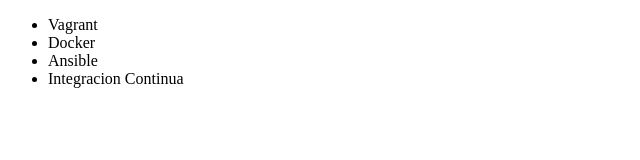
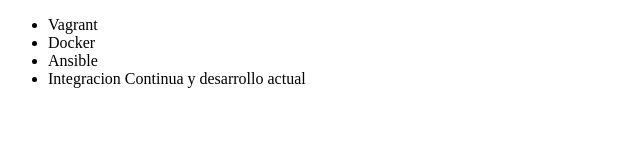
Before and after one commit to mariano1997AR/mariano-practice, a plain HTML site: page index.html in a window 1280 px wide. Shown: the whole page, without its empty margins (0-640 px from the left). Drawn offline with Linux system fonts and the light colour scheme.

Commit message:
Renombrando curso de integracion continua y desarrollo

```diff
--- a/index.html
+++ b/index.html
@@ -9,7 +9,7 @@
         <li>Vagrant</li>
         <li>Docker</li>
         <li>Ansible</li>
-        <li>Integracion Continua</li>
+        <li>Integracion Continua y desarrollo actual</li>
     </ul>
 </body>
 </html>
```
